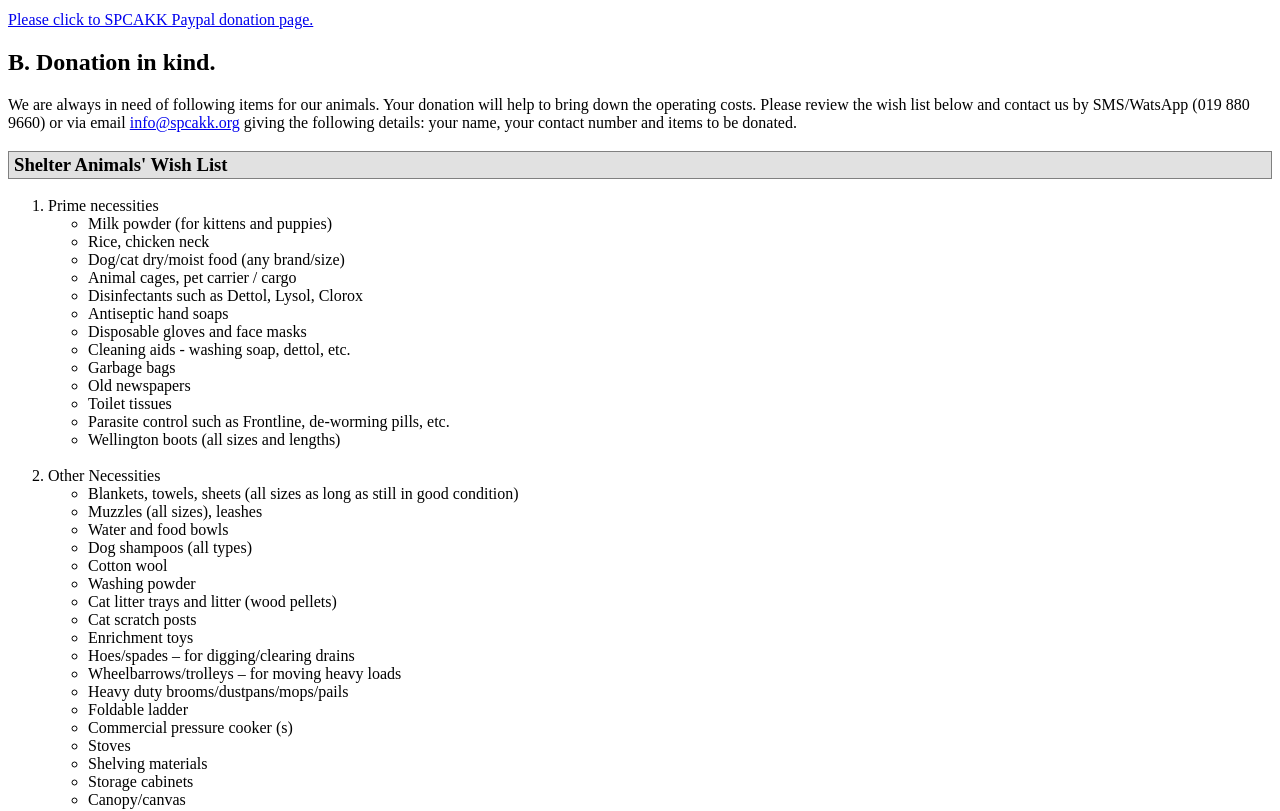
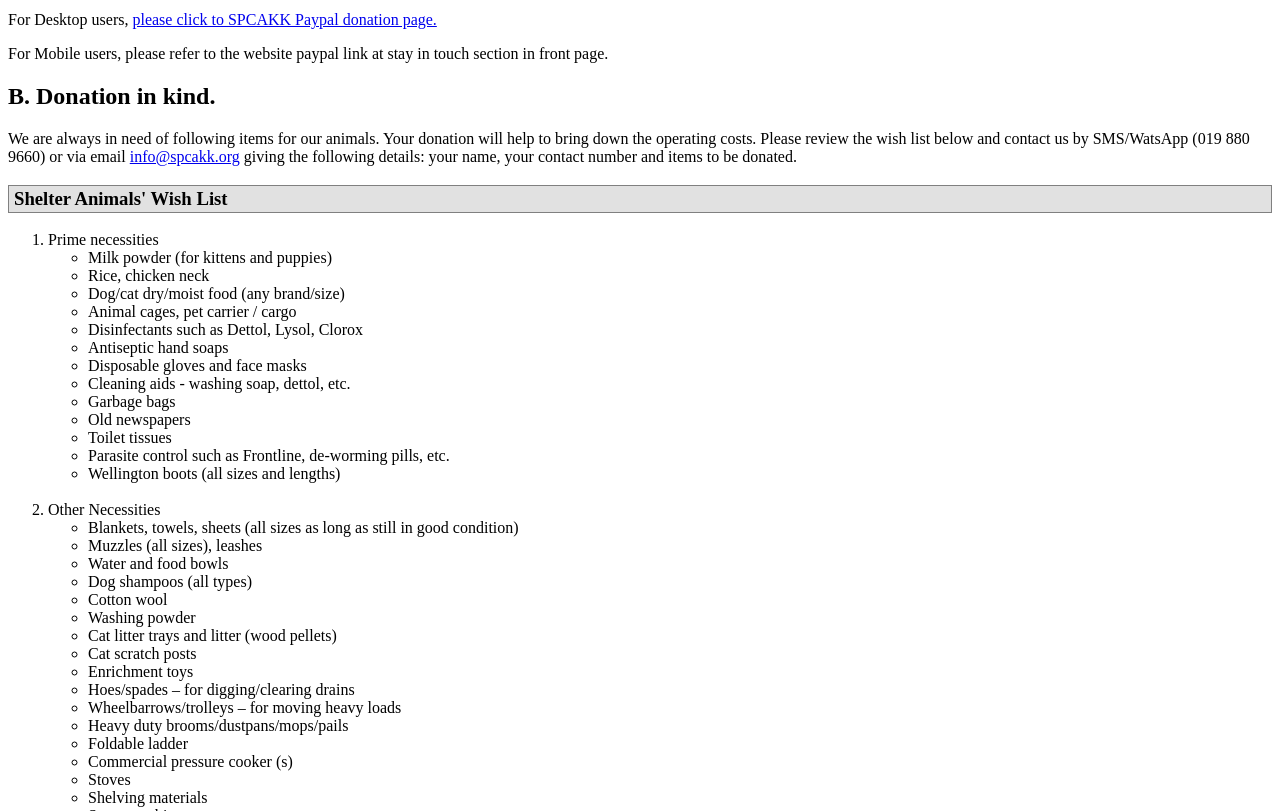
Before and after one commit to spcakk/spcakk.github.io, a plain HTML site: page contents/html/donation.html in a window 1280 px wide. Shown: the part 1453-2264 px from the top of the page. Drawn offline with Linux system fonts and the light colour scheme.

Commit message:
Update paypal donation page to front page.

```diff
--- a/contents/html/donation.html
+++ b/contents/html/donation.html
@@ -74,9 +74,13 @@
 
     <h3 class="myfaqs">4. <img src="../../images/paypal-logo.png" style="width:8%;" /></h3>
     <div class="thefaq">
-        <a href="
-        https://www.paypal.com/cgi-bin/webscr?cmd=_s-xclick&hosted_button_id=ZFNS95WM54WG6"
-           target="_blank">Please click to SPCAKK Paypal donation page.</a>
+        <p>For Desktop users,
+        <a href="https://www.paypal.com/cgi-bin/webscr?cmd=_s-xclick&hosted_button_id=ZFNS95WM54WG6"
+           target="_blank">please click to SPCAKK Paypal donation page.</a>
+        </p>
+        <p>
+        For Mobile users, please refer to the website paypal link at stay in touch section in front page.
+        </p>
     </div>
 
     <h2>B. Donation in kind.</h2>
```
Also changed, not shown: index.html (+2 -1 lines).
